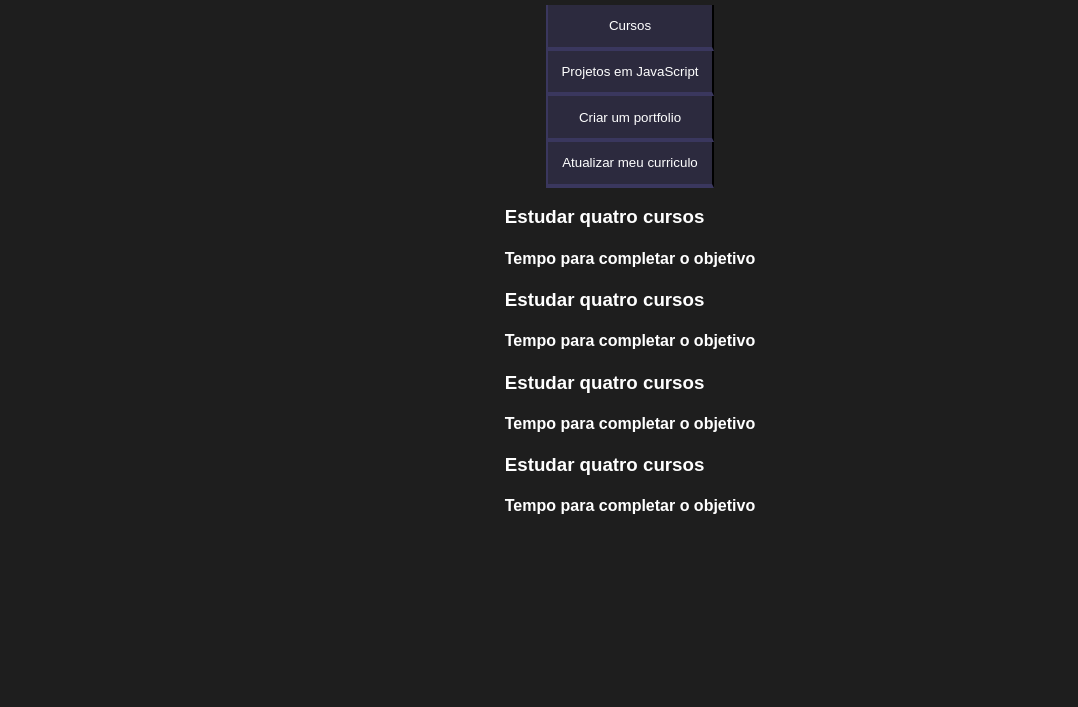
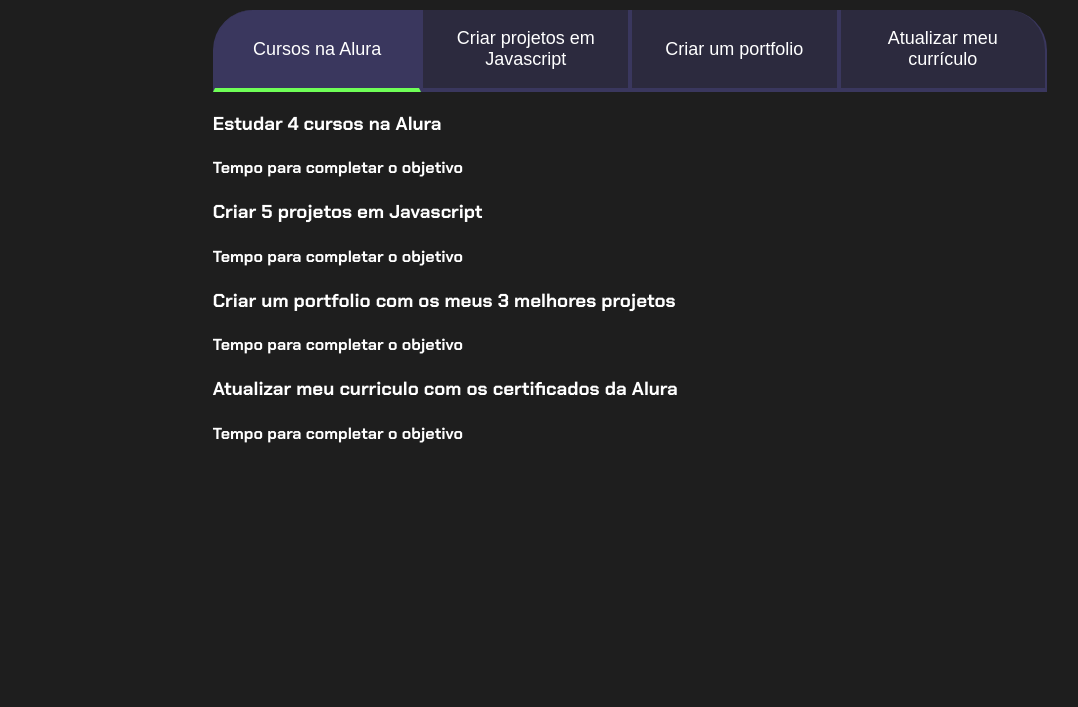
Before and after one commit to KetlynHerrmann/MeusObjetivos-KetlynHerrmann, a plain HTML site: page index.html in a window 1280 px wide. Shown: the part 93-800 px from the top of the page, without its empty margins (10-1088 px from the left). Drawn offline with Linux system fonts and the light colour scheme.

Commit message:
03/04/2024

```diff
--- a/index.html
+++ b/index.html
@@ -1,57 +1,60 @@
 <!DOCTYPE html>
-<html>
+
+<html lang="pt-br">
+
 
 <head>
   <meta charset="utf-8">
   <meta name="viewport" content="width=device-width">
-  <title>Meus objetivos</title>
+  <title>Meus Objetivos do Ano</title>
   <link href="style.css" rel="stylesheet" type="text/css" />
-  <link rel="preconnect" href="https://fonts.googleapis.com">
-  <link rel="preconnect" href="https://fonts.gstatic.com" crossorigin>
-  <link href="https://fonts.googleapis.com/css2?family=Chakra+Petch:ital,wght@0,300;0,400;0,500;0,600;0,700;1,300;1,400;1,500;1,600;1,700&display=swap" rel="stylesheet">
 </head>
+
 
 <body>
   <section class="conteudo-principal">
-    <h2 class="titulo-principal"> Meus objetivos do ano<span>_<span > </h2>
+    <h2 class="titulo-principal">Meus Objetivos do ano<span>_</span></h2>
+    <div class="conteudo">
       <div class="botoes">
-      <button class="botao">Cursos </button>
-        <button class="botao"> Projetos em JavaScript</button>
-          <button class="botao"> Criar um portfolio</button>
-            <button class="botao"> Atualizar meu curriculo</button>
+        <button class="botao ativo">Cursos na Alura</button>
+        <button class="botao">Criar projetos em Javascript</button>
+        <button class="botao">Criar um portfolio</button>
+        <button class="botao">Atualizar meu currículo</button>
       </div>
 
       <div class="abas-textos">
-      <div class="aba-conteudo">
-        <h3 class="aba-conteudo-titulo-principal">Estudar quatro cursos</h3>
-        <h4 class="aba-conteudo-titulo-segundario">Tempo para completar o objetivo</h4>
+
+        <div class="aba-conteudo ativo">
+          <h3 class="aba-conteudo-titulo-principal">Estudar 4 cursos na Alura</h3>
+          <h4 class="aba-conteudo-titulo-secundario">Tempo para completar o objetivo</h4>
           <div class="contador"></div>
-
         </div>
 
+
         <div class="aba-conteudo">
-        <h3 class="aba-conteudo-titulo-principal">Estudar quatro cursos</h3>
-        <h4 class="aba-conteudo-titulo-segundario">Tempo para completar o objetivo</h4>
+          <h3 class="aba-conteudo-titulo-principal">Criar 5 projetos em Javascript</h3>
+          <h4 class="aba-conteudo-titulo-secundario">Tempo para completar o objetivo</h4>
           <div class="contador"></div>
-
         </div>
 
+
         <div class="aba-conteudo">
-        <h3 class="aba-conteudo-titulo-principal">Estudar quatro cursos</h3>
-        <h4 class="aba-conteudo-titulo-segundario">Tempo para completar o objetivo</h4>
+          <h3 class="aba-conteudo-titulo-principal">Criar um portfolio com os meus 3 melhores projetos</h3>
+          <h4 class="aba-conteudo-titulo-secundario">Tempo para completar o objetivo</h4>
           <div class="contador"></div>
-
         </div>
 
+
         <div class="aba-conteudo">
-        <h3 class="aba-conteudo-titulo-principal">Estudar quatro cursos</h3>
-        <h4 class="aba-conteudo-titulo-segundario">Tempo para completar o objetivo</h4>
+          <h3 class="aba-conteudo-titulo-principal">Atualizar meu curriculo com os certificados da Alura</h3>
+          <h4 class="aba-conteudo-titulo-secundario">Tempo para completar o objetivo</h4>
           <div class="contador"></div>
-
         </div>
-
       </div>
+    </div>
+  </section>
   <script src="script.js"></script>
 </body>
 
+
 </html>
--- a/style.css
+++ b/style.css
@@ -1,20 +1,23 @@
-:root{
+@import url('https://fonts.googleapis.com/css2?family=Chakra+Petch:wght@400;700&display=swap');
+
+:root {
   --cor-de-fundo: #1E1E1E;
   --verde: #6FFF57;
   --branco: #FFFFFF;
   --botao-ativo: #3A375E;
-  --botao-inativo: rgba(58,55,94, 0.5);
+  --botao-inativo: rgba(58, 55, 94, 0.5);
   --texto-fundo: rgba(58, 55, 94, 0.3);
 }
 
-body{
-background-color: var(--cor-de-fundo);
-color: var(--branco);
-  font-family: 'Chackra Petch', sans-serif;
+body {
+  background-color: var(--cor-de-fundo);
+  color: var(--branco);
+  font-family: 'Chakra Petch', sans-serif;
 }
 
+
 .conteudo-principal {
-  display:flex;
+  display: flex;
   flex-direction: column;
   justify-content: center;
   align-items: center;
@@ -23,49 +26,56 @@ color: var(--branco);
   margin: 0 auto;
 }
 
-.titulo-principal{
+.titulo-principal {
   text-align: left;
   width: 100%;
   font-size: 32px;
 }
 
-.titulo-principal span{
+.titulo-principal span {
   color: var(--verde);
 }
 
-.botao{
-   font-family: 'Chackra Petch', sans-serif;
+.botao {
+  font-family: "Crakra Petch", sans-serif;
   background-color: var(--botao-inativo);
   color: var(--branco);
   display: flex;
   justify-content: center;
   padding: 1em;
-  font.size: 18px;
-  aling.items: center;
+  font-size: 18px;
+  align-items: center;
   width: 100%;
   border-bottom: 4px solid var(--botao-ativo);
   border-left: 2px solid var(--botao-ativo);
-  border-rigth: 2px solid var(--botao-ativo);
+  border-right: 2px solid var(--botao-ativo);
   border-top: none;
 }
 
-.botoes{
+.botao:first-child {
+  border-radius: 40px 40px 0 0;
+}
+
+.botoes {
   display: block;
 }
-@media screen and(min-width: 768px) {
-  .botoes{
+
+
+@media screen and (min-width: 768px) {
+  .botoes {
     display: flex;
+  }
+
+  .botao:first-child {
+    border-radius: 40px 0 0 0;
+  }
+
+  .botao:last-child {
+    border-radius: 0 40px 0 0;
   }
 }
 
-.botoes: first-child{
-  border-radius: 40px 0 0;
-}
-.botao: last-child{
-  border-radius: 0 40px 0 0;
-}
-
-.ativo{
-  background-color: var (--botao-ativo);
+.botao.ativo {
+  background-color: var(--botao-ativo);
   border-bottom: 4px solid var(--verde);
 }
```
Lines whose indentation alone changed are shown as unchanged.
